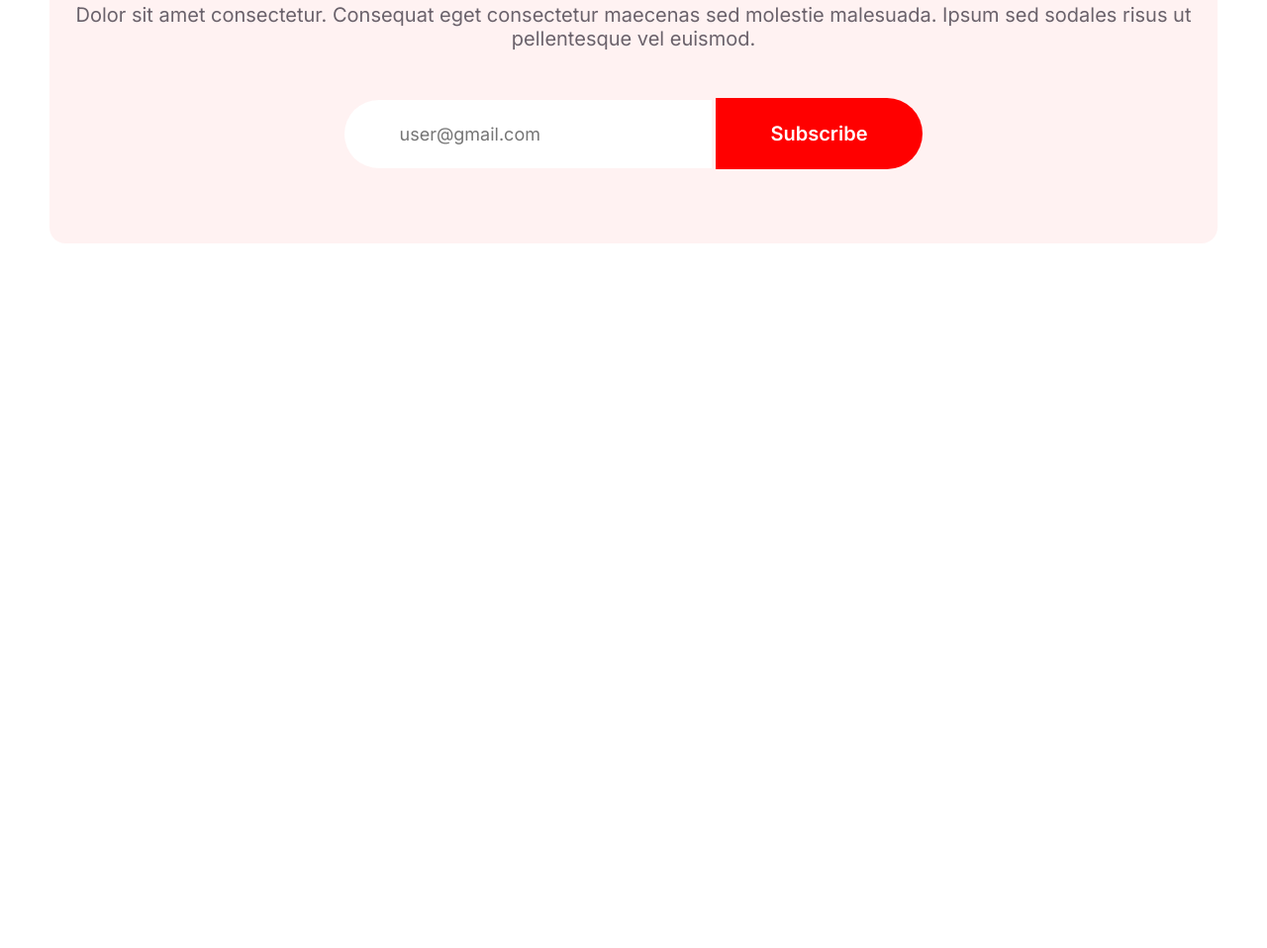
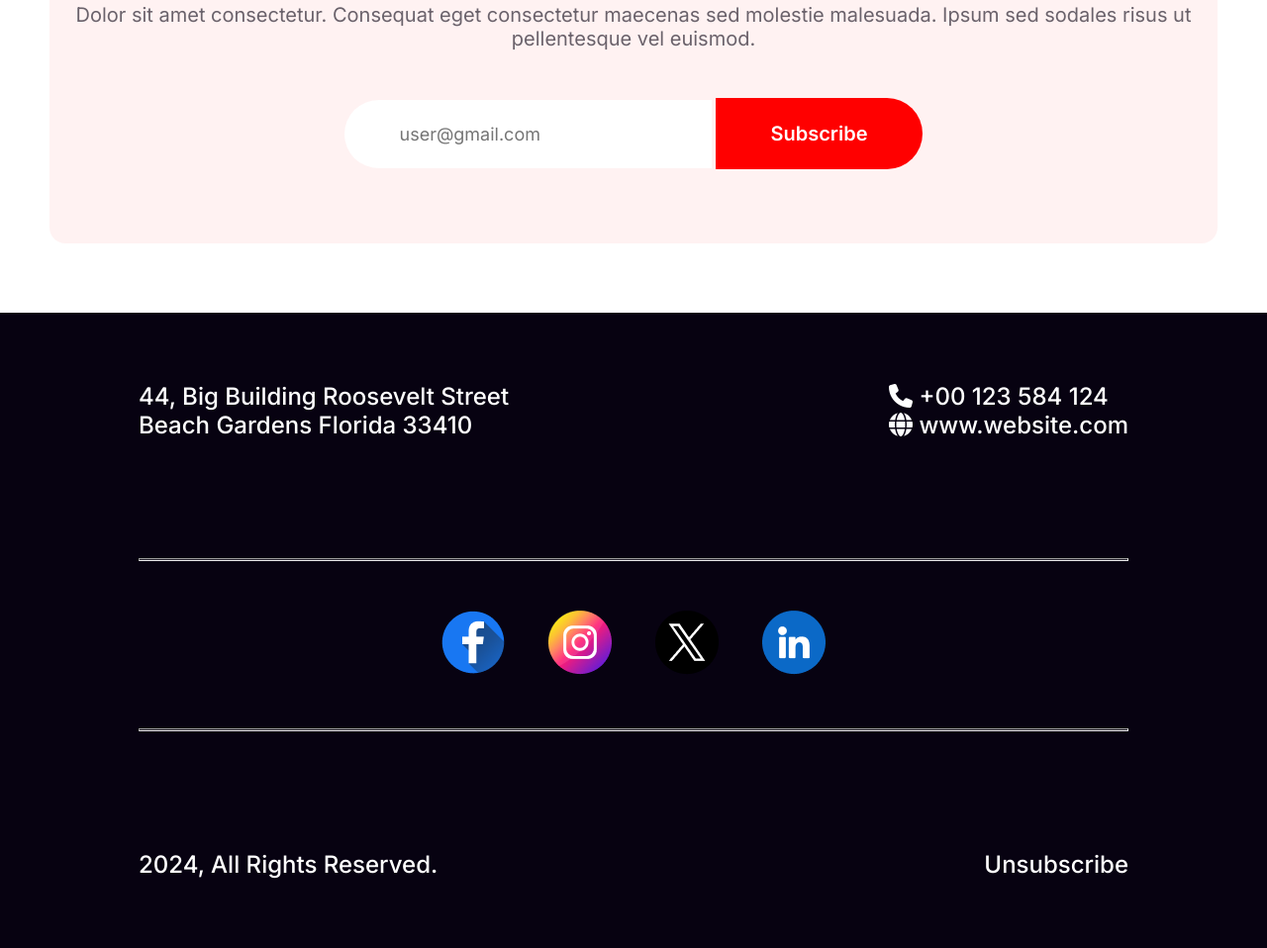
Before and after one commit to Azad1036/first-assignment, a plain HTML site: page index.html in a window 1280 px wide. Shown: the part 5269-6227 px from the top of the page at 99% size. Before the commit the page ends 5585 px from the top, so only its background shows below. Drawn offline with Linux system fonts and the light colour scheme.

Commit message:
footer section completed

```diff
--- a/index.html
+++ b/index.html
@@ -11,6 +11,7 @@
         href="https://fonts.googleapis.com/css2?family=Inter:wght@400;500;600;700;800;900&family=Merriweather:wght@400;700;900&display=swap"
         rel="stylesheet">
     <link rel="stylesheet" href="./style/style.css">
+    <script src="https://kit.fontawesome.com/5a2d0dcfba.js" crossorigin="anonymous"></script>
 </head>
 
 <body>
@@ -49,9 +50,7 @@
                 <p class="offer-area"><span class="join-option">Place: </span>New Park Hotel</p>
                 <p class="offer-area"><span class="join-option">Date: </span>31 December Night 2023</p>
                 <p class="offer-area"><span class="join-option">Time: </span>Evening 7.30 pm to 12.30 am</p>
-                <button class="join-now-buttom">
-                    JOIN NOW
-                </button>
+                <button class="join-now-buttom">JOIN NOW</button>
             </div>
         </section>
         <!-- This is the coming soon section -->
@@ -60,7 +59,8 @@
                 <div class="coming-soon-main">
                     <p class="coming-soon-subtitle">NEW BEST OFFER</p>
                     <p class="coming-soon-title">Coming Soon</p>
-                    <p class="coming-soon-item-dis">Dolor sit amet consectetur. Consequat eget consectetur , maecenas sed molestie malesuada. Ipsum sed sodales risus ut pellentesque vel euismod. </p>
+                    <p class="coming-soon-item-dis">Dolor sit amet consectetur. Consequat eget consectetur , maecenas
+                        sed molestie malesuada. Ipsum sed sodales risus ut pellentesque vel euismod. </p>
                 </div>
                 <div class="coming-soon-main">
                     <div class="coming-soon-image">
@@ -69,21 +69,22 @@
                 </div>
                 <div class="coming-soon-main">
                     <p class="coming-soon-year">2024</p>
-                    <p class="coming-soon-item-des">Dolor sit amet consectetur. Consequat eget consectetur maecenas sed.</p>
+                    <p class="coming-soon-item-des">Dolor sit amet consectetur. Consequat eget consectetur maecenas sed.
+                    </p>
                     <img src="./images/Group_96.png" alt="" class="coming-soon-injoy">
                 </div>
             </div>
         </section>
         <!-- This is hoiday offer section -->
         <section class="holiday">
-            <p class="holiday-sale-title">
-                WHAT IS FUNCTIONAL
-            </p>
+            <p class="holiday-sale-title">WHAT IS FUNCTIONAL</p>
             <p class="holiday-sale-offer">
                 <span class="offer">Holidays</span> Sale 50%
             </p>
             <p class="holiday-sale-dis">
-                Dolor sit amet consectetur. Consequat eget consectetur maecenas sed molestie malesuada. Ipsum sed sodales risus ut pellentesque vel euismod. Eleifend nunc purus quam id fermentum amet amet sit consectetur.
+                Dolor sit amet consectetur. Consequat eget consectetur maecenas sed molestie malesuada. Ipsum sed
+                sodales risus ut pellentesque vel euismod. Eleifend nunc purus quam id fermentum amet amet sit
+                consectetur.
             </p>
             <div class="holiday-image">
                 <div>
@@ -97,11 +98,10 @@
         </section>
 
         <section class="gift">
-            <p class="cute-gift">
-                THE BEST GIFTS
-            </p>
+            <p class="cute-gift">THE BEST GIFTS</p>
             <p class="cute-gift-title">Our Awesome Portfolio</p>
-            <p class="cute-gift-dis">Dolor sit amet consectetur. Consequat eget consectetur maecenas sed molestie malesuada. Ipsum sed sodales risus ut pellentesque vel euismod. </p>
+            <p class="cute-gift-dis">Dolor sit amet consectetur. Consequat eget consectetur maecenas sed molestie
+                malesuada. Ipsum sed sodales risus ut pellentesque vel euismod. </p>
             <div class="cute-gift-images">
                 <div class="gift-image"><img src="./images/Rectangle_3.png" alt=""></div>
                 <div class="gift-image"><img src="./images/Rectangle_4.png" alt=""></div>
@@ -115,22 +115,44 @@
         <section class="feedback">
             <img src="./images/Group_61.png" alt="" class="feedback-icon">
             <p class="user-title">Subscribe Newsletter</p>
-            <p class="feedback-dis">Dolor sit amet consectetur. Consequat eget consectetur maecenas sed molestie malesuada. Ipsum sed sodales risus ut pellentesque vel euismod. </p>
+            <p class="feedback-dis">Dolor sit amet consectetur. Consequat eget consectetur maecenas sed molestie
+                malesuada. Ipsum sed sodales risus ut pellentesque vel euismod. </p>
             <div class="sub-me">
                 <input type="email" placeholder="user@gmail.com">
                 <input type="submit" value="Subscribe">
             </div>
         </section>
-
-
-
-    </main>
-
-    <footer>
-
-
-    </footer>
+     </main>
+     <!-- This is the footer Option -->
+     <footer>
+        <div class="footer-address">
+            <div>
+                <p>44, Big Building Roosevelt Street</p>
+                <p>Beach Gardens Florida 33410</p>
+            </div>
+            <div>
+                <p><i class="fa-solid fa-phone"></i> +00 123 584 124</p>
+                <p><i class="fa-solid fa-globe"></i> www.website.com</p>
+            </div>
+        </div>
+        <div class="hr-line">
+            <hr>
+        </div>
+        <div class="footer-images-section">
+            <a href="" class="footer-image"><img src="./images/Facebook.png" alt=""></a>
+            <a href="" class="footer-image"><img src="./images/Instagram.png" alt=""></a>
+            <a href="" class="footer-image"><img src="./images/Twitter.png" alt=""></a>
+            <a href="" class="footer-image"><img src="./images/Linkedin.png" alt=""></a>
+        </div>
+        <div class="hr-line">
+            <hr>
+        </div>
+        <div class="footer-copyright">
+            <p>2024, All Rights Reserved.</p>
+            <p>Unsubscribe</p>
+        </div>
+        </div>
+     </footer>
 
 </body>
-
 </html>
--- a/style/style.css
+++ b/style/style.css
@@ -140,7 +140,7 @@
     font-weight: 600;
 }
 
-.join-option{
+.join-option {
     color: #F00;
     font-family: 'Inter', sans-serif;
     font-size: 30px;
@@ -385,3 +385,37 @@
     font-weight: 600;
     padding: 24px 56px;
 }
+
+/* fotter releted style */
+
+footer{
+    background-color: #070211;;
+    max-width: 1600px;
+}
+
+.footer-address, .footer-copyright{
+    display: flex;
+    justify-content: space-between;
+    color: #FFF;
+    font-family: 'Inter', sans-serif;
+    font-size: 24px;
+    font-weight: 500;
+    padding: 70px 140px;
+}
+
+hr{
+    height: 1px;
+    background: rgba(255, 255, 255, 0.15);
+}
+
+.hr-line{
+    margin: 50px 140px;
+}
+
+.footer-images-section{
+    text-align: center;
+}
+
+.footer-image{
+    margin: 80px 20px;
+}
```
